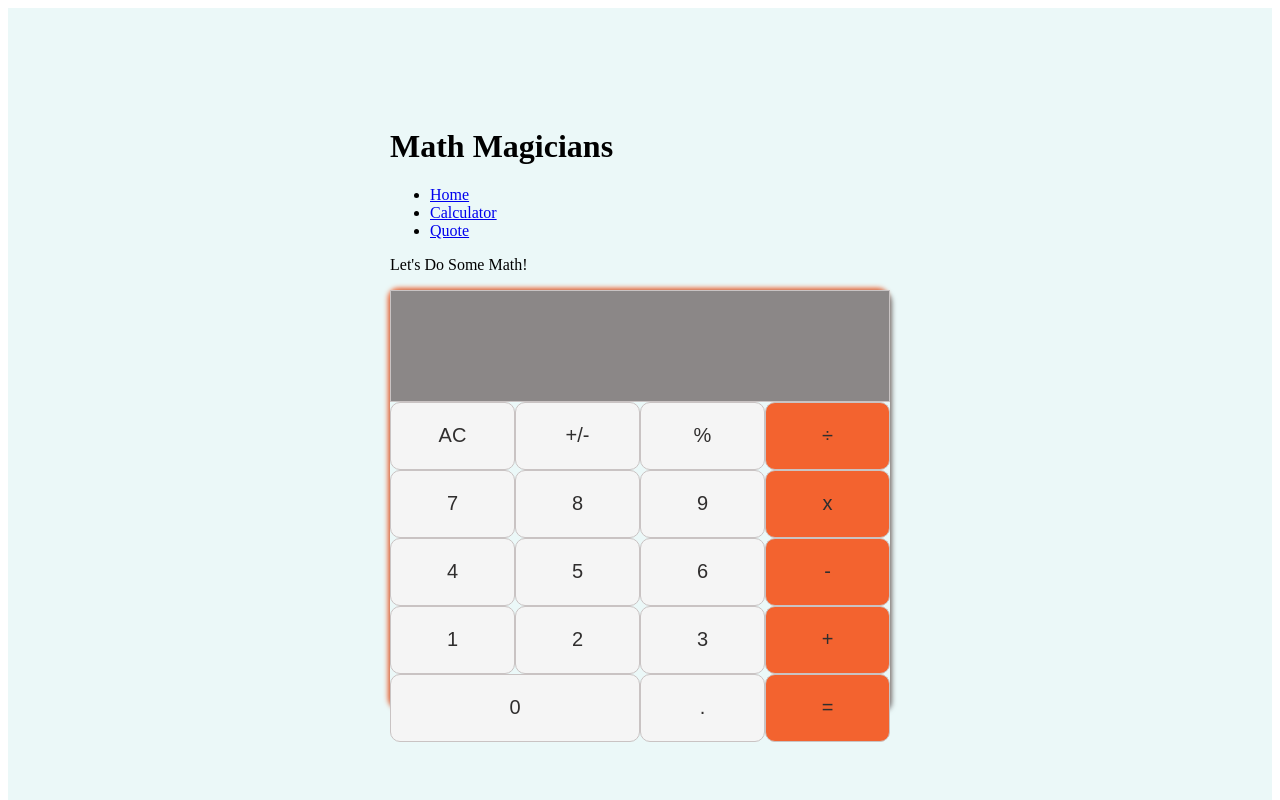
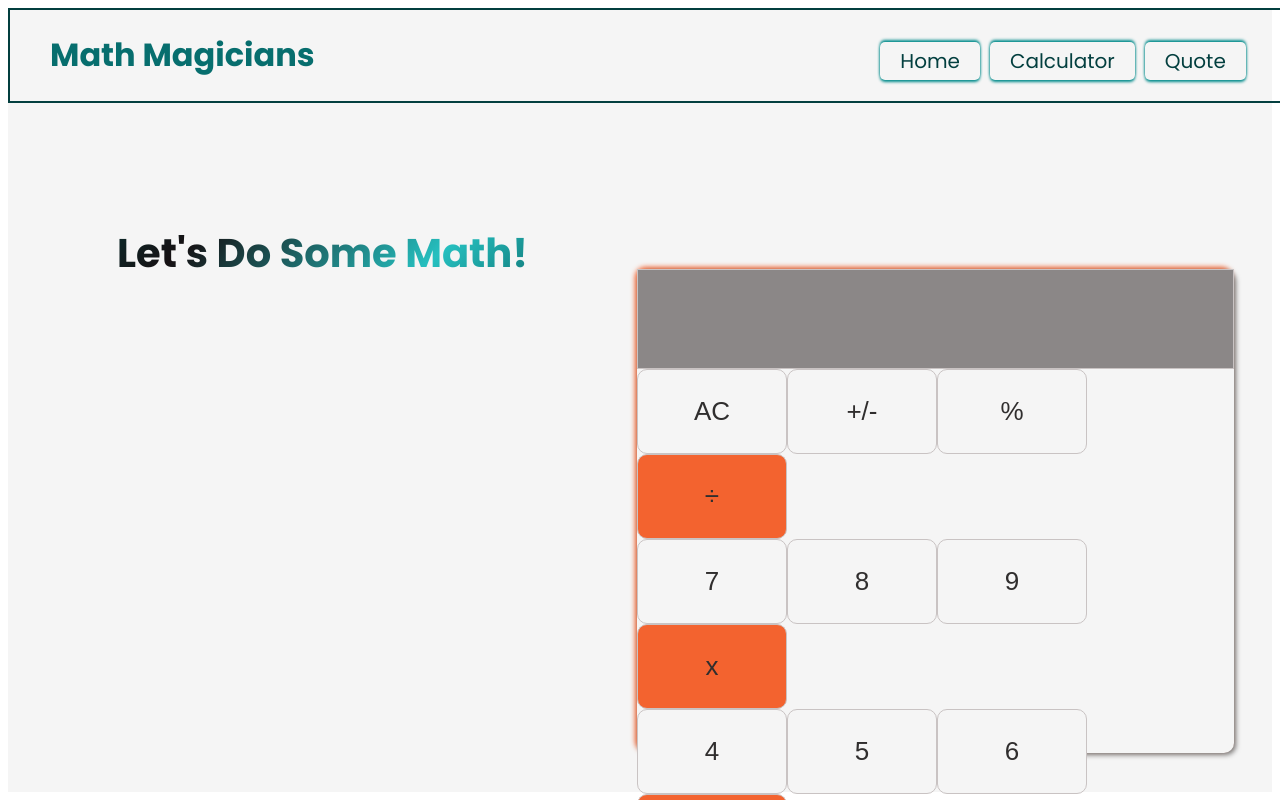
Before and after one commit to AhmadiGu/MathMagician, a React (Create React App) app: page /math-magicians/calculator in a window 1280 px wide. Shown: the top 800 px of the page. Built offline with nearby package versions, Linux system fonts and the light colour scheme.

Commit message:
add some style

```diff
--- a/package.json
+++ b/package.json
@@ -9,6 +9,7 @@
     "big.js": "^6.2.1",
     "react": "^18.2.0",
     "react-dom": "^18.2.0",
+    "react-router-dom": "^6.5.0",
     "react-scripts": "^5.0.1",
     "web-vitals": "^2.1.4"
   },
--- a/src/index.css
+++ b/src/index.css
@@ -1,24 +1,54 @@
+@import url('https://fonts.googleapis.com/css2?family=Lato:wght@100;300;400;700;900&family=Playfair+Display&family=Poppins:wght@200;300;400;500;700&display=swap');
+
+
+body {
+  font-family: 'Poppins', sans-serif;
+}
+
+header {
+  border: 2px solid rgb(3, 63, 63);
+  display: flex;
+  flex-direction: row;
+  justify-content: space-between;
+  padding: 0 40px;
+  width: 95%;
+}
+
 #root {
-  background: rgb(235, 248, 248);
   display: flex;
   justify-content: center;
   align-items: center;
-  height: 100vh;
+  height: 98vh;
+  width: 100%;
+}
+
+.main-app {
+  background: whitesmoke;
+  width: 100%;
+  height: 98vh;
+}
+
+.calculater {
+  display: flex;
+  margin-top: 40px;
+  justify-content: space-between;
+  height: auto;
 }
 
 .container {
   box-sizing: border-box;
   display: flex;
   flex-direction: column;
-  width: 500px;
-  height: 52.5vh;
+  width: 600px;
+  height: 60.5vh;
+  margin: 10% 3% 0 0;
   border-radius: 10px;
   box-shadow: 2px 2px 5px rgb(122, 121, 121), -2px -2px 5px rgb(243, 99, 47);
 }
 
 .calculate-place {
   background: rgb(139, 135, 135);
-  height: 70px;
+  height: 90px;
   text-align: end;
   padding-top: 40px;
   padding-right: 5px;
@@ -28,22 +58,22 @@
 }
 
 .functions-place {
-  height: 38vh;
+  height: 48vh;
   display: flex;
   flex-direction: column;
 }
 
 .rows {
-  height: 38vh;
+  height: 48vh;
 }
 
 .btn-gray,
 .btn-orang {
   background: whitesmoke;
-  width: 125px;
-  height: 68px;
+  width: 150px;
+  height: 85px;
   color: rgb(48, 46, 46);
-  font-size: 20px;
+  font-size: 26px;
   border: 1px solid rgb(201, 195, 195);
   border-radius: 10px;
 }
@@ -61,5 +91,69 @@
 }
 
 .zero {
-  width: 250px;
+  width: 300px;
 }
+
+.nav-link {
+  display: inline-block;
+  list-style: none;
+  margin-top: 20px;
+}
+
+.nav-link .link {
+  box-shadow: 0 2px 3px darkcyan, 0 -2px 3px darkcyan;
+  text-decoration: none;
+  padding: 5px 20px;
+  border-radius: 5px;
+  font-size: 20px;
+  margin: 10px 5px;
+  color: rgb(3, 63, 63);
+}
+
+.nav-title {
+  color: rgb(7, 110, 110);
+}
+
+.home-container {
+  padding: 5px 40px;
+}
+
+.home-title {
+  color: rgb(19, 110, 110);
+  font-size: 26px;
+}
+
+.home-content {
+  font-size: 22px;
+  font-weight: 500;
+  background-image: linear-gradient(-225deg, rgb(3, 63, 63) 5%, #161113 29%, rgb(37, 192, 192) 67%, rgb(3, 63, 63) 100%);
+  background-clip: border-box;
+  -webkit-background-clip: text;
+  -webkit-text-fill-color: transparent;
+}
+
+.side-p {
+  width: 50%;
+  text-align: center;
+}
+
+.side-p p {
+  font-size: 40px;
+  font-weight: 900;
+  text-align: center;
+  margin-top: 80px;
+  background-image: linear-gradient(-225deg, rgb(3, 63, 63) 5%, #161113 29%, rgb(37, 192, 192) 67%, rgb(3, 63, 63) 100%);
+  background-clip: border-box;
+  -webkit-background-clip: text;
+  -webkit-text-fill-color: transparent;
+}
+
+.quote-container {
+  font-size: 40px;
+  font-weight: 500;
+  padding: 15% 10%;
+  background-image: linear-gradient(-225deg, rgb(3, 63, 63) 5%, #161113 29%, rgb(37, 192, 192) 67%, rgb(3, 63, 63) 100%);
+  background-clip: border-box;
+  -webkit-background-clip: text;
+  -webkit-text-fill-color: transparent;
+}
```
Also changed, not shown: 1 other file (tests, documents, lock files or other folders).
